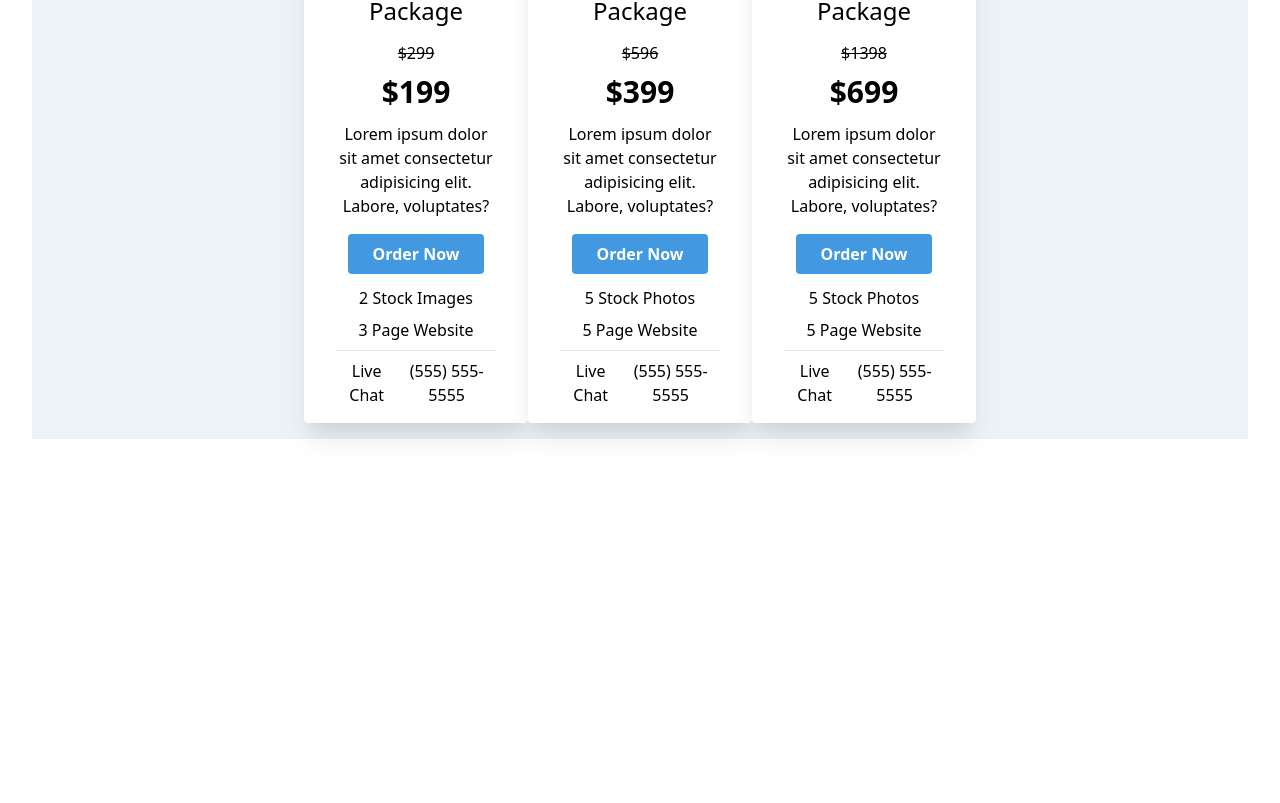
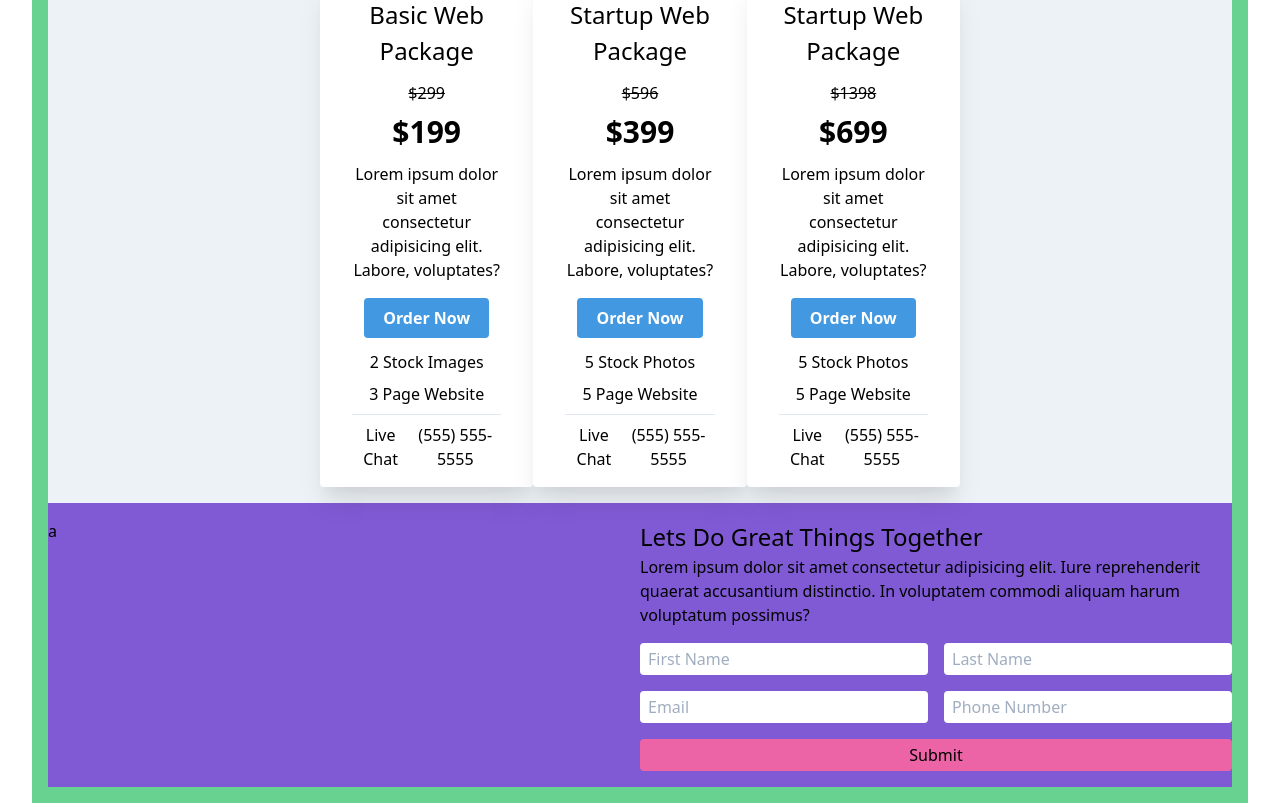
Before and after one commit to RonaldRusso94/LimeLightDevs, a Next.js app in the folder public/client/: page / in a window 1280 px wide. Shown: the part 332-1135 px from the top of the page. Before the commit the page ends 800 px from the top, so only its background shows below. Built offline with nearby package versions, Linux system fonts and the light colour scheme.

Commit message:
ContactFormSecondary *Still needs work

```diff
--- /dev/null
+++ b/public/client/components/ContactForm.js
@@ -0,0 +1,72 @@
+import { Formik, Form, Field, ErrorMessage } from "formik";
+import * as Yup from "yup";
+import { useFormik } from "formik";
+const ContactForm = () => {
+  return (
+    <Formik
+      initialValues={{ email: "", password: "" }}
+      validationSchema={Yup.object({
+        email: Yup.string().email("Invalid email address").required("Required"),
+
+        password: Yup.string()
+          .min(5, "Must be 5 characters or more")
+          .max(20, "Must be 20 characters or less")
+          .required("Required"),
+      })}
+      onSubmit={(values, { setSubmitting }) => {
+        setTimeout(() => {
+          alert(JSON.stringify(values, null, 2));
+          setSubmitting(false);
+        }, 400);
+      }}
+    >
+      {({ isSubmitting }) => (
+        <Form className="">
+          <div className="grid grid-cols-2 gap-4 my-4">
+            <Field
+              type="text"
+              name="firstName"
+              placeholder="First Name"
+              className="rounded py-1 px-2"
+            />
+            <ErrorMessage name="firstName" component="div" />
+
+            <Field
+              type="text"
+              name="lastName"
+              placeholder="Last Name"
+              className="rounded py-1 px-2"
+            />
+            <ErrorMessage name="lastName" component="div" />
+
+            <Field
+              type="email"
+              name="email"
+              placeholder="Email"
+              className="rounded py-1 px-2"
+            />
+            <ErrorMessage name="email" component="div" />
+
+            <Field
+              type="number"
+              name="phone"
+              placeholder="Phone Number"
+              className="rounded py-1 px-2"
+            />
+            <ErrorMessage name="phone" component="div" />
+          </div>
+
+          <button
+            type="submit"
+            disabled={isSubmitting}
+            className=" bg-pink-500 block w-full rounded py-1"
+          >
+            Submit
+          </button>
+        </Form>
+      )}
+    </Formik>
+  );
+};
+
+export default ContactForm;
--- /dev/null
+++ b/public/client/components/ContactFormSeconday.js
@@ -0,0 +1,20 @@
+import ContactForm from "./ContactForm";
+const ContactFormSeconday = () => {
+  return (
+    <div className="bg-purple-600 py-4 flex">
+      <div className="w-1/2">a</div>
+
+      <div className=" w-1/2">
+        <h2 className=" text-2xl">Lets Do Great Things Together</h2>
+        <p>
+          Lorem ipsum dolor sit amet consectetur adipisicing elit. Iure
+          reprehenderit quaerat accusantium distinctio. In voluptatem commodi
+          aliquam harum voluptatum possimus?
+        </p>
+        <ContactForm />
+      </div>
+    </div>
+  );
+};
+
+export default ContactFormSeconday;
--- a/public/client/package.json
+++ b/public/client/package.json
@@ -10,13 +10,15 @@
     "@fortawesome/fontawesome-svg-core": "^1.2.30",
     "@fortawesome/free-solid-svg-icons": "^5.14.0",
     "@fortawesome/react-fontawesome": "^0.1.11",
+    "formik": "^2.1.5",
     "hamburger-react": "^2.1.1",
     "next": "^9.2.0",
     "react": "^16.12.0",
     "react-dom": "^16.12.0",
     "react-slick": "^0.27.1",
     "react-transition-group": "^4.4.1",
-    "slick-carousel": "^1.8.1"
+    "slick-carousel": "^1.8.1",
+    "yup": "^0.29.3"
   },
   "devDependencies": {
     "postcss-preset-env": "^6.7.0",
--- a/public/client/pages/index.js
+++ b/public/client/pages/index.js
@@ -3,14 +3,17 @@ import Hero from "../components/Hero";
 import Button from "../components/common/Button";
 import PackageDeal from "../components/PackageDeal";
 import Packages from "../components/Packages";
+import ContactFormSecondary from "../components/ContactFormSeconday";
 
 class index extends React.Component {
   render() {
     return (
       <Layout>
-        <div className="md:mx-8 mx-1">
+        <div className="md:mx-8 mx-1 bg-green-400 p-4">
+          Index.js
           {/* <Hero /> */}
           <Packages />
+          <ContactFormSecondary />
         </div>
       </Layout>
     );
--- a/public/client/styles/index.css
+++ b/public/client/styles/index.css
@@ -13,3 +13,5 @@
 .slick-dots {
   top: 80%;
 }
+
+/* #4c31ff */
```
Also changed, not shown: 1 other file (tests, documents, lock files or other folders).
